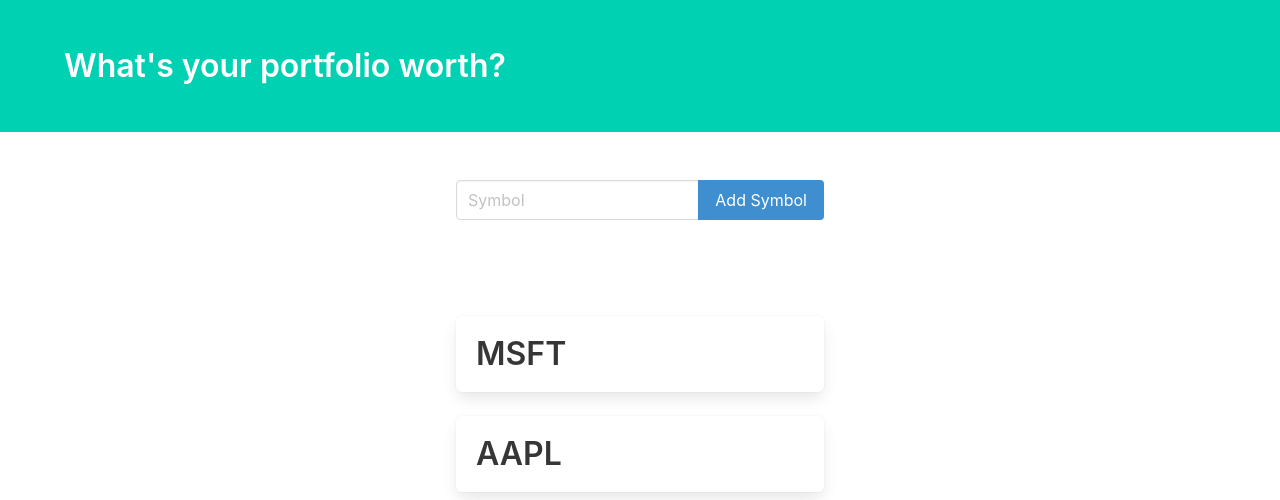
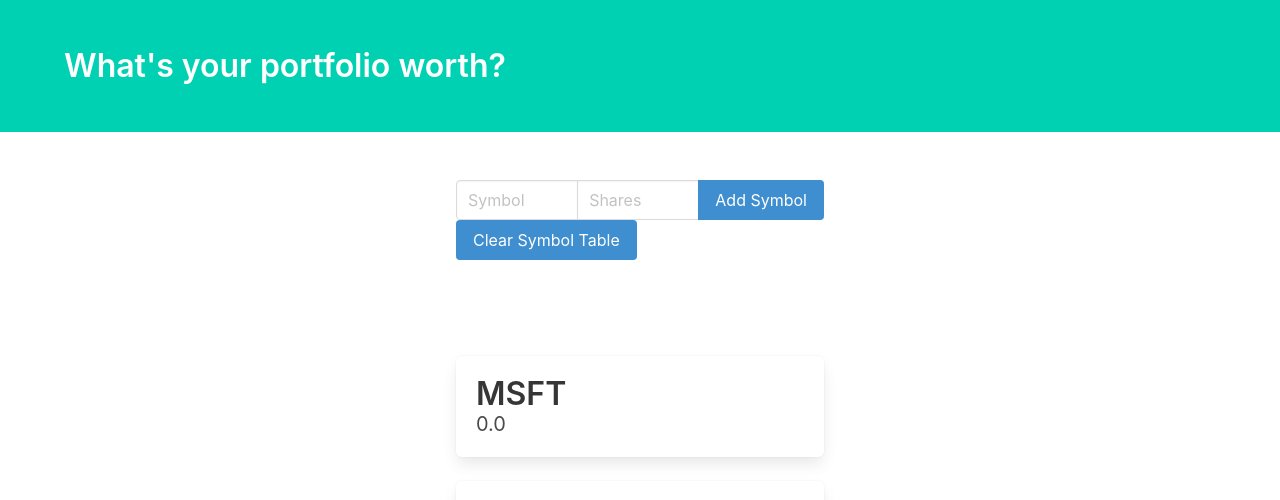
Before and after one commit to reurc/StockAppFlask, a Flask app: page /weather in a window 1280 px wide. Shown: the top 500 px of the page. Run offline with Flask 2, Linux system fonts and the light colour scheme; data comes from the database, SQL or seed files in the repository; both versions use the stored data as it was after the commit; data that the repository does not hold is empty; some libraries are stand-ins or nearby versions.

Commit message:
Add clear table button, add # of shares input box

```diff
--- a/main.py
+++ b/main.py
@@ -10,6 +10,7 @@
 class Stock(db.Model):
     id = db.Column(db.Integer, primary_key=True)
     name = db.Column(db.String, nullable=False)
+    shares = db.Column(db.Integer, nullable=False)
 
 @app.route('/')
 @app.route('/<user>')
@@ -41,10 +42,11 @@
 def weather():
     if request.method == 'POST':
         new_symbol = request.form.get('symbol')
+        new_symbol_shares = request.form.get('shares')
         exists = db.session.query(Stock.id).filter_by(name=new_symbol).scalar() is not None
         print(exists)
         if new_symbol and not exists:
-            new_symbol_obj = Stock(name = new_symbol)
+            new_symbol_obj = Stock(name = new_symbol, shares = new_symbol_shares)
             db.session.add(new_symbol_obj)
             db.session.commit()
 
@@ -56,8 +58,8 @@
     for symbol in stocks:
         r = requests.get(url.format(symbol.name)).json()
         last_updated = r['Meta Data']['3. Last Refreshed']
-        shares = 1
-        last_price = r['Time Series (Daily)'][last_updated]['4. close']
+        shares = symbol.shares
+        last_price = float(r['Time Series (Daily)'][last_updated]['4. close'])
 
         stock = {
             'symbol' : symbol.name,
--- a/templates/weather.html
+++ b/templates/weather.html
@@ -28,11 +28,21 @@
                             <div class="control is-expanded">
                                 <input class="input" name="symbol" type="text" placeholder="Symbol">
                             </div>
+                            <div class="control is-expanded">
+                                <input class="input" name="shares" type="number" placeholder="Shares">
+                            </div>
                             <div class="control">
                                 <button class="button is-info">
                                     Add Symbol
                                 </button>
                             </div>
+                        </div>
+                    </form>
+                    <form method="POST">
+                        <div class="control">
+                            <button class="button is-info">
+                                Clear Symbol Table
+                            </button>
                         </div>
                     </form>
                 </div>
```
Also changed, not shown: symbols.db.
